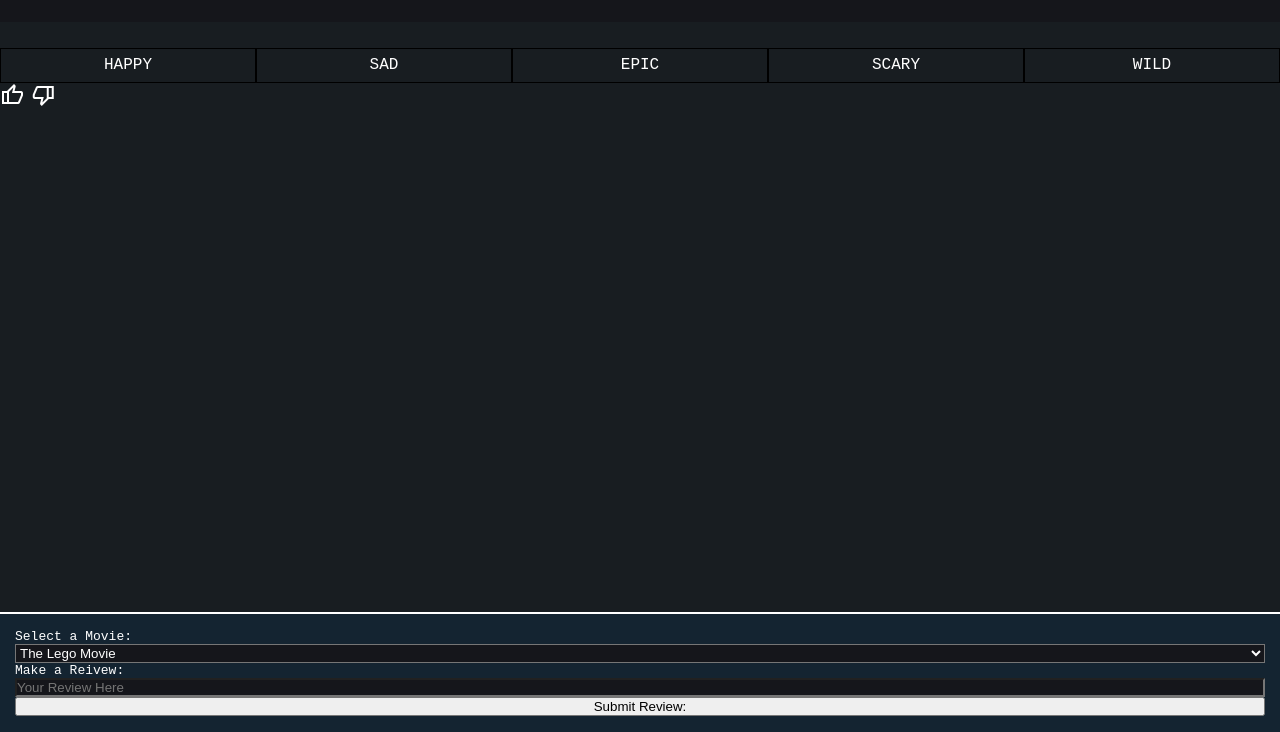
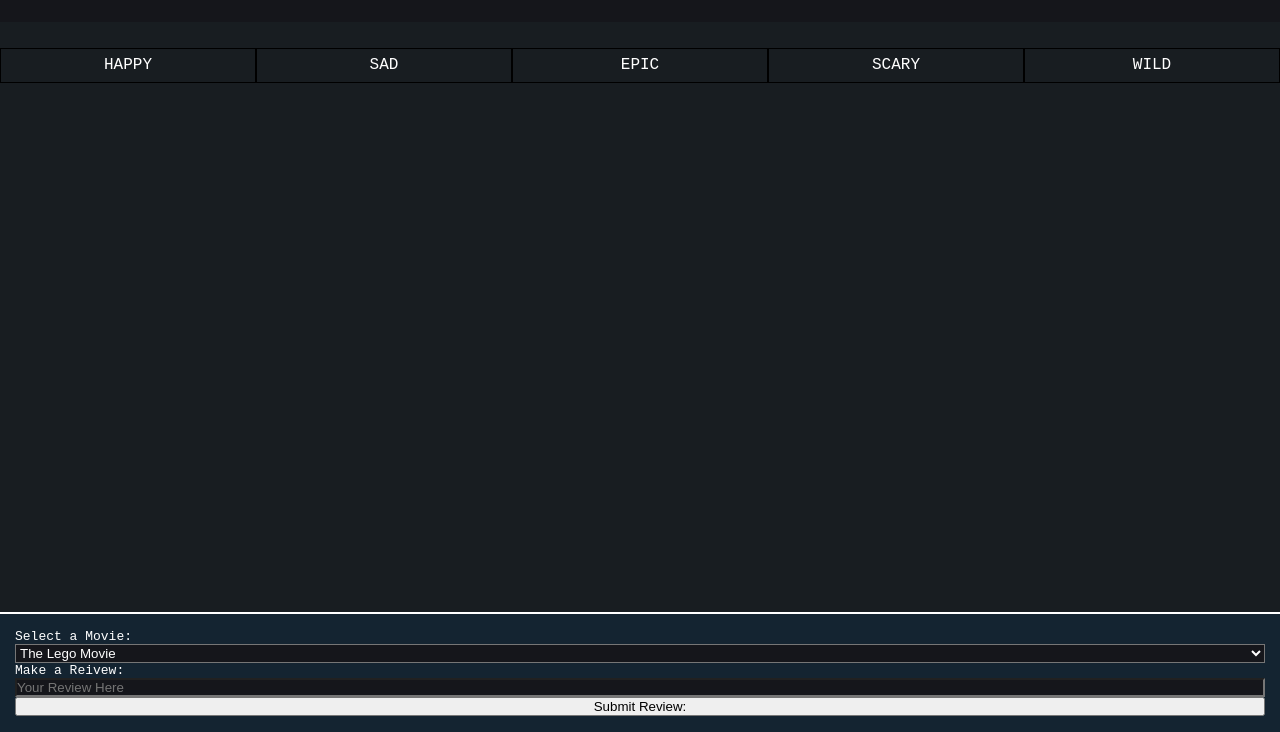
Before and after one commit to tedpreston29/Week-5-TeamProject, a website built with Vite: page client/index.html in a window 1280 px wide. Shown: the part 68-800 px from the top of the page. Built offline with nearby package versions, Linux system fonts and the light colour scheme; files whose address does not match are found by name.

Commit message:
htmlChanges

```diff
--- a/client/index.html
+++ b/client/index.html
@@ -31,9 +31,9 @@
         </div>
         <div id="movieImgContainer"></div>
         <div id="thumbsUp/Down">
-          <span class="material-symbols-outlined"> thumb_up </span>
+          <span><img id="thumbsUp"></span>
           <span id="ratingPositive"></span>
-          <span class="material-symbols-outlined"> thumb_down </span>
+          <span><img id="thumb_down"></span>
           <span id="ratingNegative"></span>
         </div>
       </section>
```
